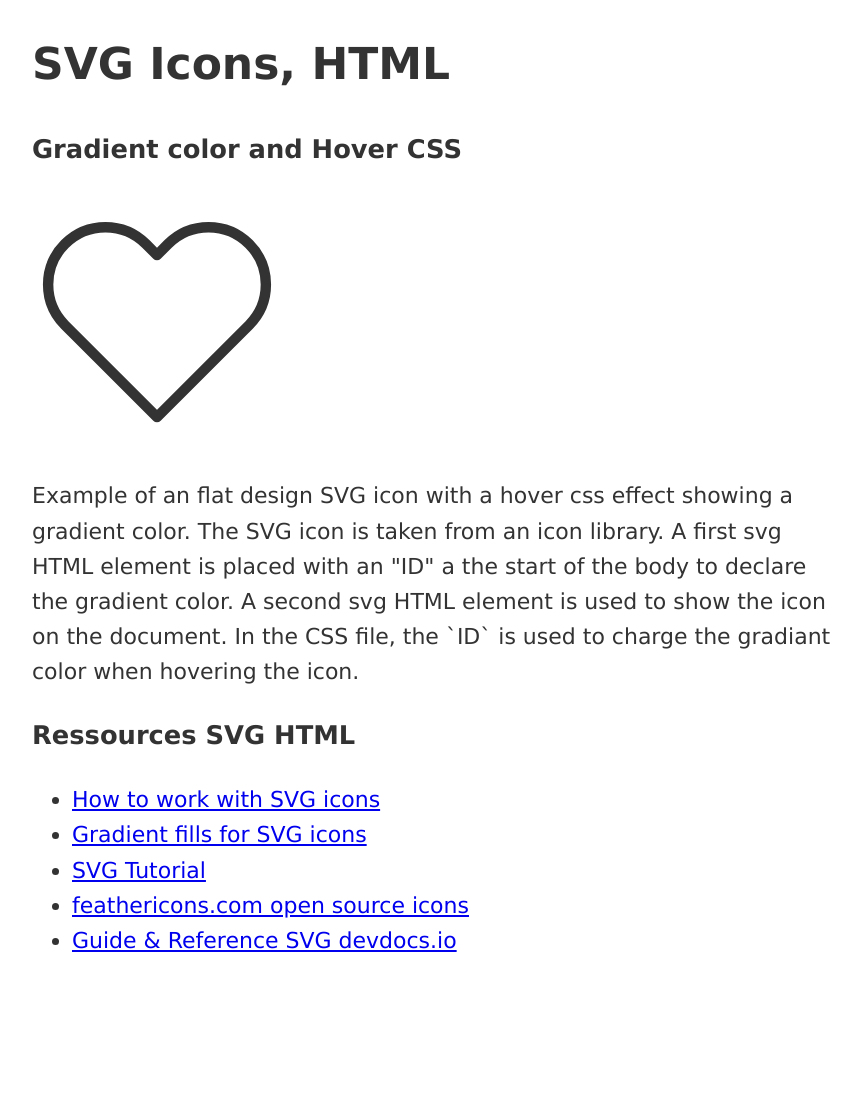
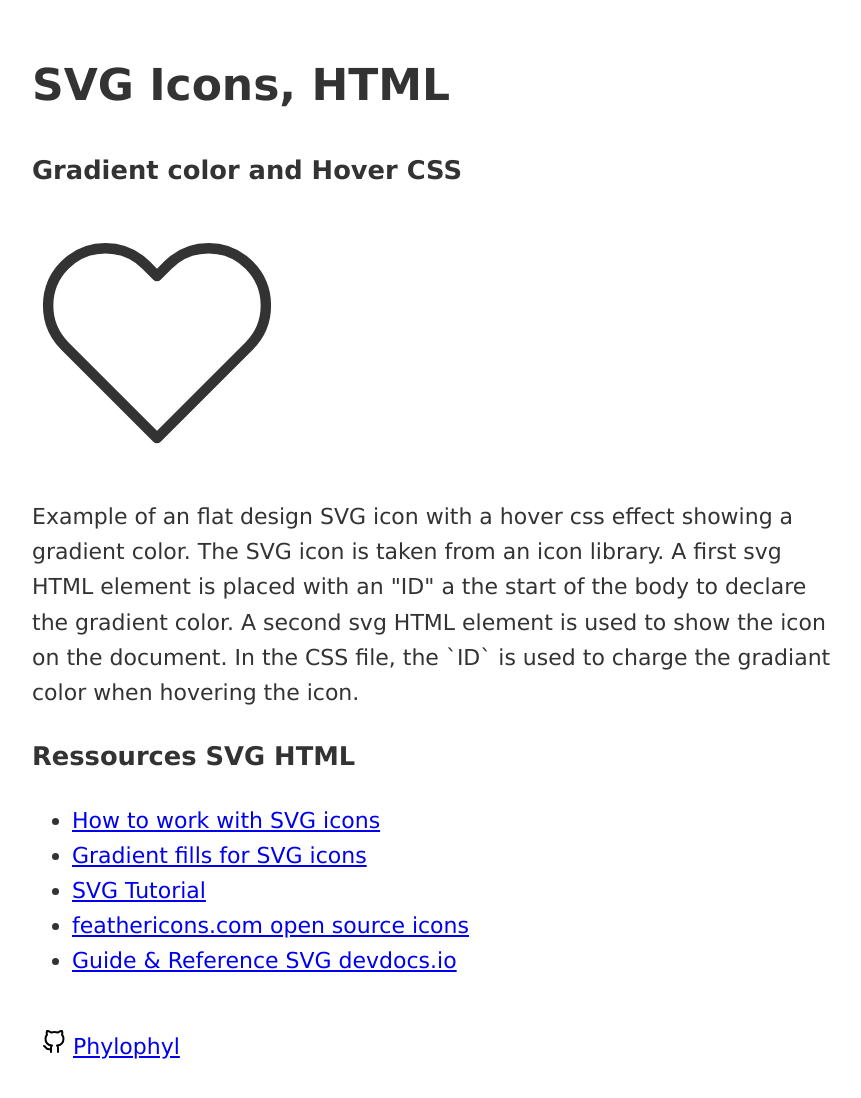
Before and after one commit to LeanSpaceOC/SVG-linearGradient, a plain HTML site: page index.html in a window 1280 px wide. Shown: the whole page, without its empty margins (208-1069 px from the left). Before the commit the page ends 980 px from the top, so only its background shows below. Drawn offline with Linux system fonts and the light colour scheme.

Commit message:
Github footer added to index.html

```diff
--- a/index.html
+++ b/index.html
@@ -80,6 +80,8 @@
         </li>
       </ul>
     </main>
-    <footer></footer>
+    <footer>
+        <img src="github.svg" alt="Github Icon"> <a href="https://github.com/phylophyl">Phylophyl</a>
+    </footer>
   </body>
 </html>
--- a/style.css
+++ b/style.css
@@ -10,9 +10,13 @@ body {
   stroke:url(#svg-gradient) red;
 }
 
-main {
+main, footer {
   width: 70vw;
   max-width: 800px;
   min-width: 280px;
-  margin: 0 auto;
+  margin: 50px auto;
 }
+
+img {
+  margin-left: 10px;
+}
```
Also changed, not shown: github.svg (added).
